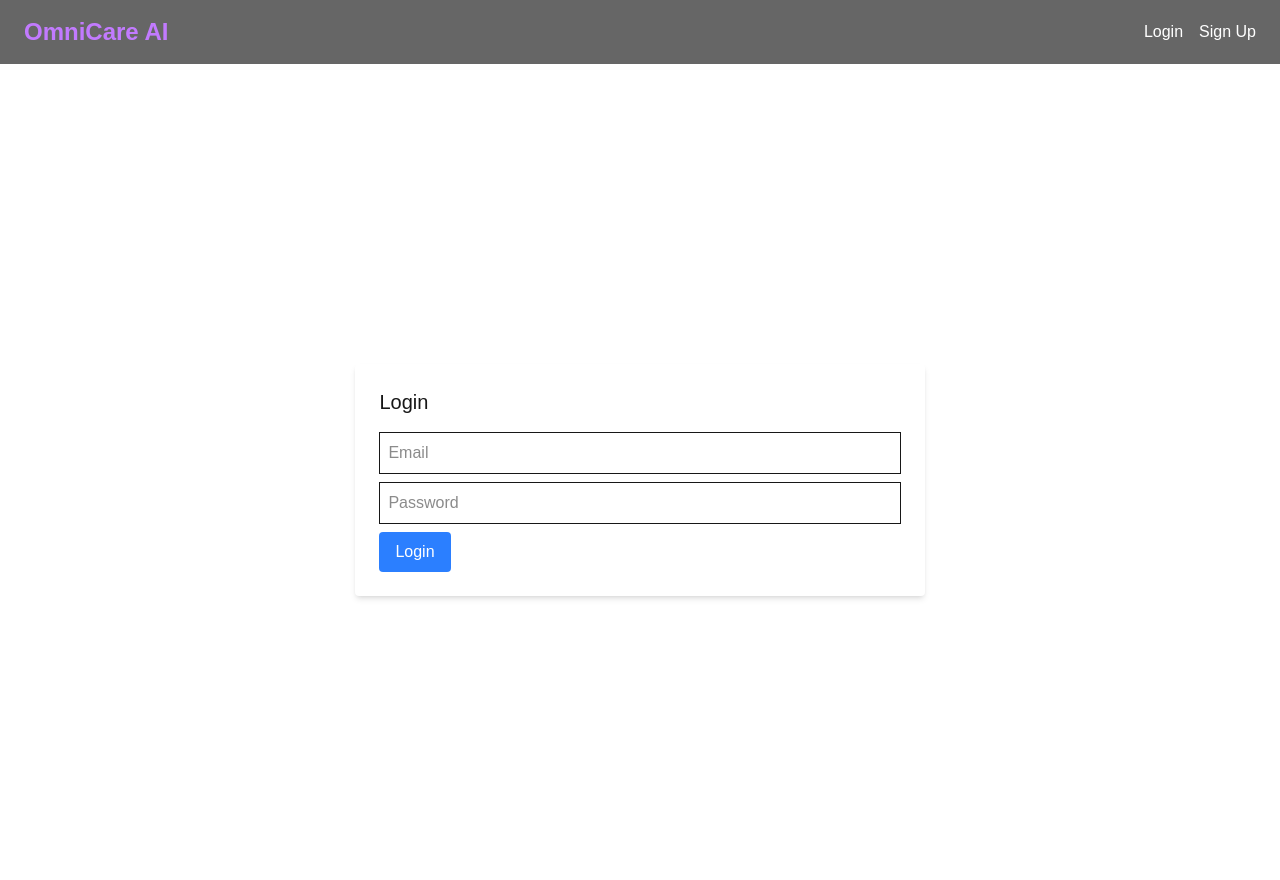
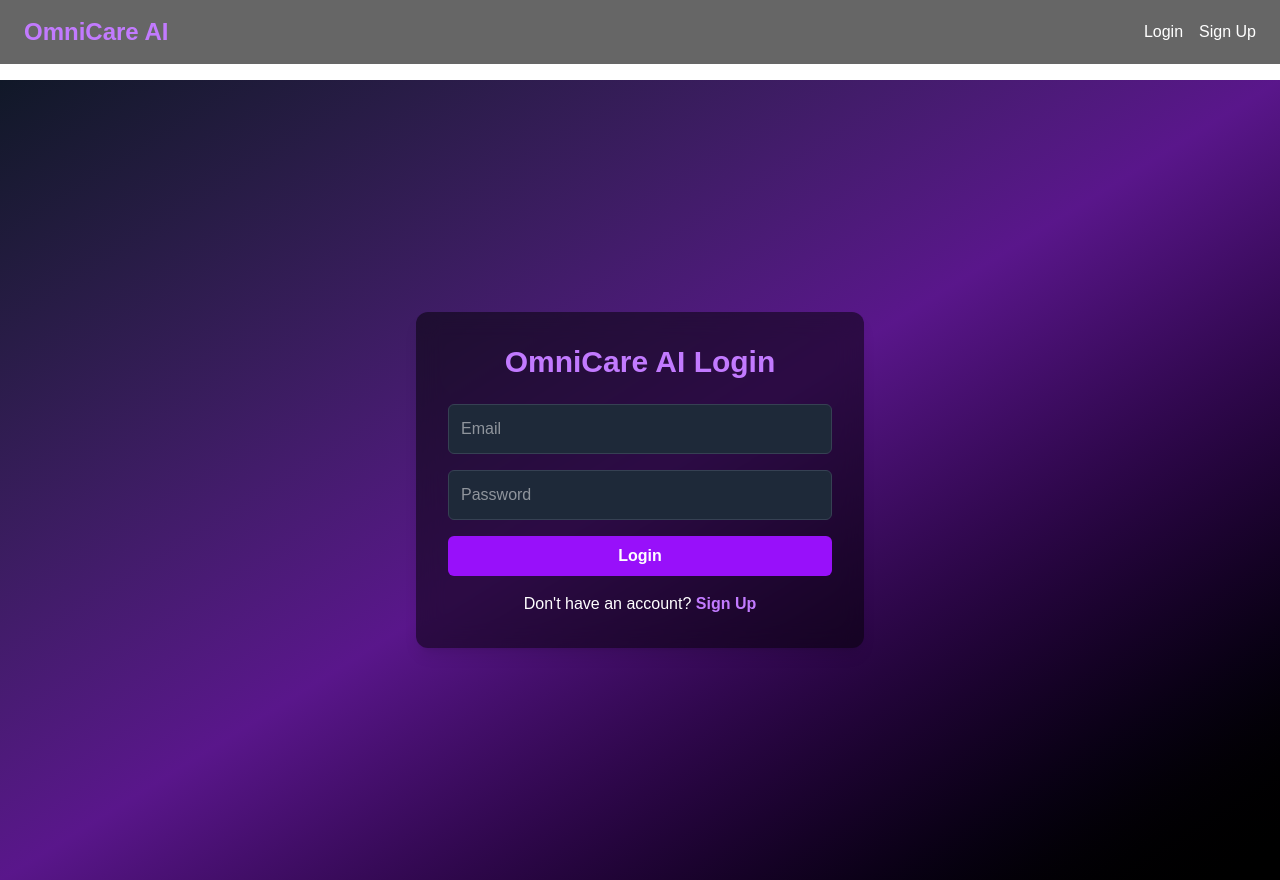
Before and after one commit to joengugi9-gif/OmniCare-AI, a Next.js app in the folder frontend/: page /login in a window 1280 px wide. Built offline with nearby package versions, Linux system fonts and the light colour scheme; no server answers.

Commit message:
Update login page with full Supabase login logic

```diff
--- a/frontend/app/login/page.tsx
+++ b/frontend/app/login/page.tsx
@@ -8,50 +8,73 @@ export default function LoginPage() {
   const router = useRouter();
   const [email, setEmail] = useState("");
   const [password, setPassword] = useState("");
-  const [error, setError] = useState("");
+  const [loading, setLoading] = useState(false);
 
   const handleLogin = async (e: React.FormEvent) => {
     e.preventDefault();
+    setLoading(true);
 
     const { data, error } = await supabase.auth.signInWithPassword({
       email,
       password,
     });
 
+    setLoading(false);
+
     if (error) {
-      setError(error.message);
+      alert(error.message);
+      return;
+    }
+
+    if (data.session) {
+      // Redirect to dashboard after successful login
+      router.push("/dashboard");
     } else {
-      // ✅ redirect user to dashboard after successful login
-      router.push("/dashboard");
+      alert("Login failed. Please check your credentials.");
     }
   };
 
   return (
-    <div className="flex items-center justify-center h-screen">
-      <form onSubmit={handleLogin} className="bg-white p-6 rounded shadow-md">
-        <h1 className="text-xl mb-4">Login</h1>
-        {error && <p className="text-red-500 mb-2">{error}</p>}
+    <div className="flex items-center justify-center min-h-screen bg-gradient-to-br from-gray-900 via-purple-900 to-black">
+      <div className="bg-black/50 p-8 rounded-xl shadow-lg w-full max-w-md backdrop-blur-md">
+        <h1 className="text-3xl text-purple-400 font-bold mb-6 text-center">
+          OmniCare AI Login
+        </h1>
+        <form onSubmit={handleLogin} className="flex flex-col gap-4">
           <input
             type="email"
             placeholder="Email"
             value={email}
             onChange={(e) => setEmail(e.target.value)}
-          className="border p-2 w-full mb-2"
+            required
+            className="p-3 rounded-md bg-gray-800 text-white border border-gray-700 focus:outline-none focus:ring-2 focus:ring-purple-500"
           />
           <input
             type="password"
             placeholder="Password"
             value={password}
             onChange={(e) => setPassword(e.target.value)}
-          className="border p-2 w-full mb-2"
+            required
+            className="p-3 rounded-md bg-gray-800 text-white border border-gray-700 focus:outline-none focus:ring-2 focus:ring-purple-500"
           />
           <button
             type="submit"
-          className="bg-blue-500 text-white px-4 py-2 rounded"
+            disabled={loading}
+            className="bg-purple-600 hover:bg-purple-700 text-white font-semibold px-4 py-2 rounded-md transition"
           >
-          Login
+            {loading ? "Logging in..." : "Login"}
           </button>
         </form>
+        <p className="text-white mt-4 text-center">
+          Don't have an account?{" "}
+          <a
+            href="/signup"
+            className="text-purple-400 hover:underline font-semibold"
+          >
+            Sign Up
+          </a>
+        </p>
+      </div>
     </div>
   );
 }
```
Lines whose indentation alone changed are shown as unchanged.
